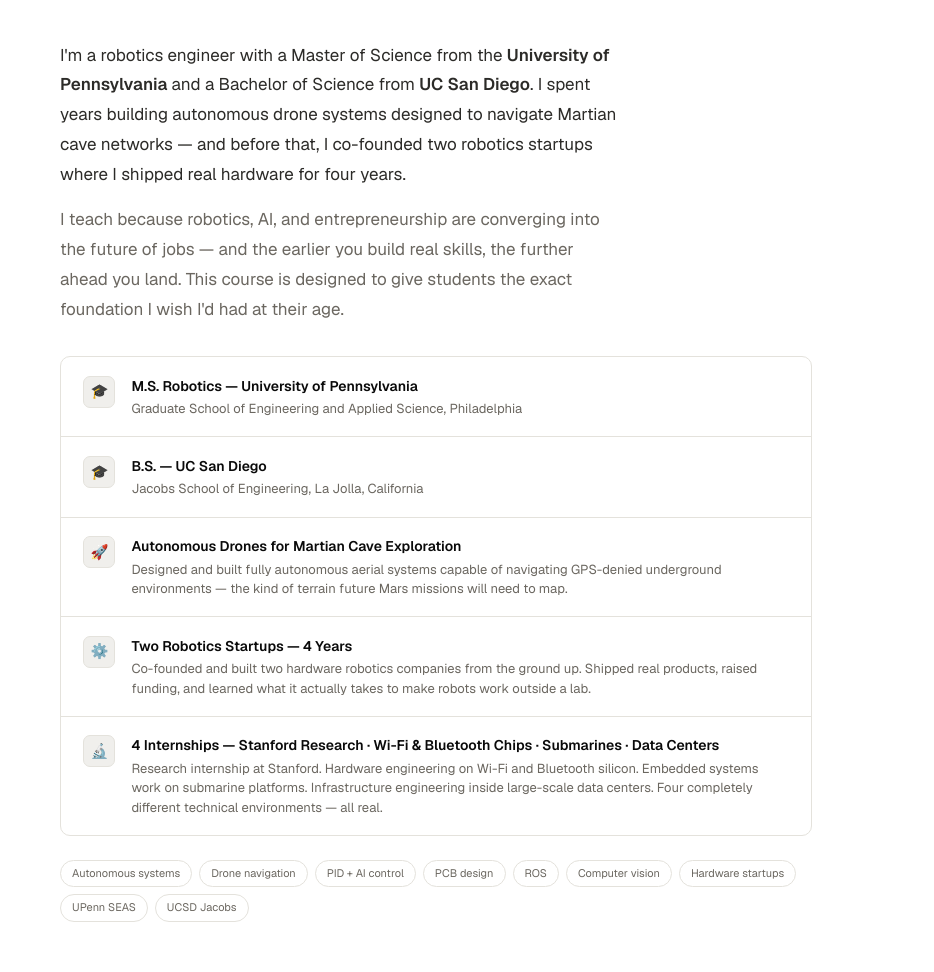
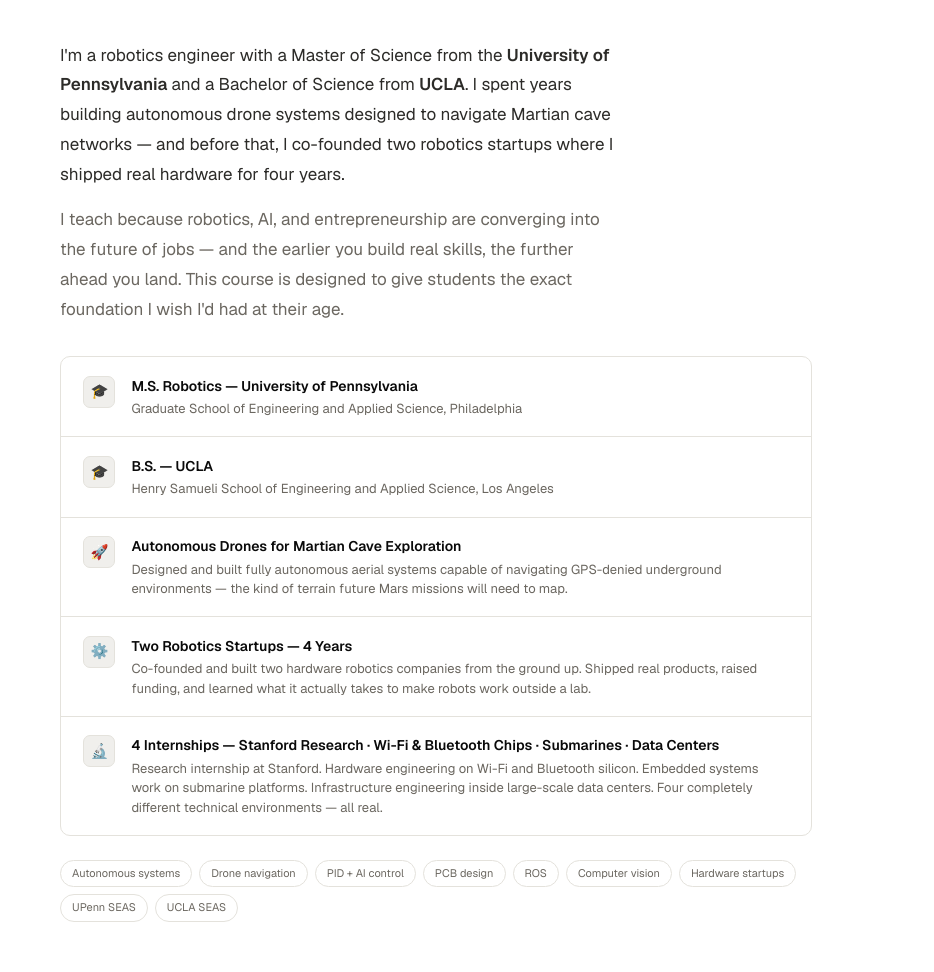
Before and after one commit to calvin003/RoboLab, a website: page index.html in a window 1280 px wide. Shown: the part 7066-8038 px from the top of the page, 346-1280 px from the left. Drawn offline with nearby package versions, Linux system fonts and the light colour scheme.

Commit message:
Replace UC San Diego with UCLA across site

```diff
--- a/index.html
+++ b/index.html
@@ -722,7 +722,7 @@
 
     <div>
       <p style="font-size:1.0625rem;line-height:1.75;color:var(--gray-800);max-width:560px">
-        I'm a robotics engineer with a Master of Science from the <strong>University of Pennsylvania</strong> and a Bachelor of Science from <strong>UC San Diego</strong>. I spent years building autonomous drone systems designed to navigate Martian cave networks — and before that, I co-founded two robotics startups where I shipped real hardware for four years.
+        I'm a robotics engineer with a Master of Science from the <strong>University of Pennsylvania</strong> and a Bachelor of Science from <strong>UCLA</strong>. I spent years building autonomous drone systems designed to navigate Martian cave networks — and before that, I co-founded two robotics startups where I shipped real hardware for four years.
       </p>
       <p style="font-size:1.0625rem;line-height:1.75;color:var(--gray-600);max-width:560px;margin-top:1rem">
         I teach because robotics, AI, and entrepreneurship are converging into the future of jobs — and the earlier you build real skills, the further ahead you land. This course is designed to give students the exact foundation I wish I'd had at their age.
@@ -739,8 +739,8 @@
         <li class="credential-item">
           <div class="cred-icon">🎓</div>
           <div>
-            <div class="cred-title">B.S. — UC San Diego</div>
-            <div class="cred-sub">Jacobs School of Engineering, La Jolla, California</div>
+            <div class="cred-title">B.S. — UCLA</div>
+            <div class="cred-sub">Henry Samueli School of Engineering and Applied Science, Los Angeles</div>
           </div>
         </li>
         <li class="credential-item">
@@ -775,7 +775,7 @@
         <span class="skill-pill">Computer vision</span>
         <span class="skill-pill">Hardware startups</span>
         <span class="skill-pill">UPenn SEAS</span>
-        <span class="skill-pill">UCSD Jacobs</span>
+        <span class="skill-pill">UCLA SEAS</span>
       </div>
 
     </div>
```
Also changed, not shown: robotics_landing_7.html (+4 -4 lines).
